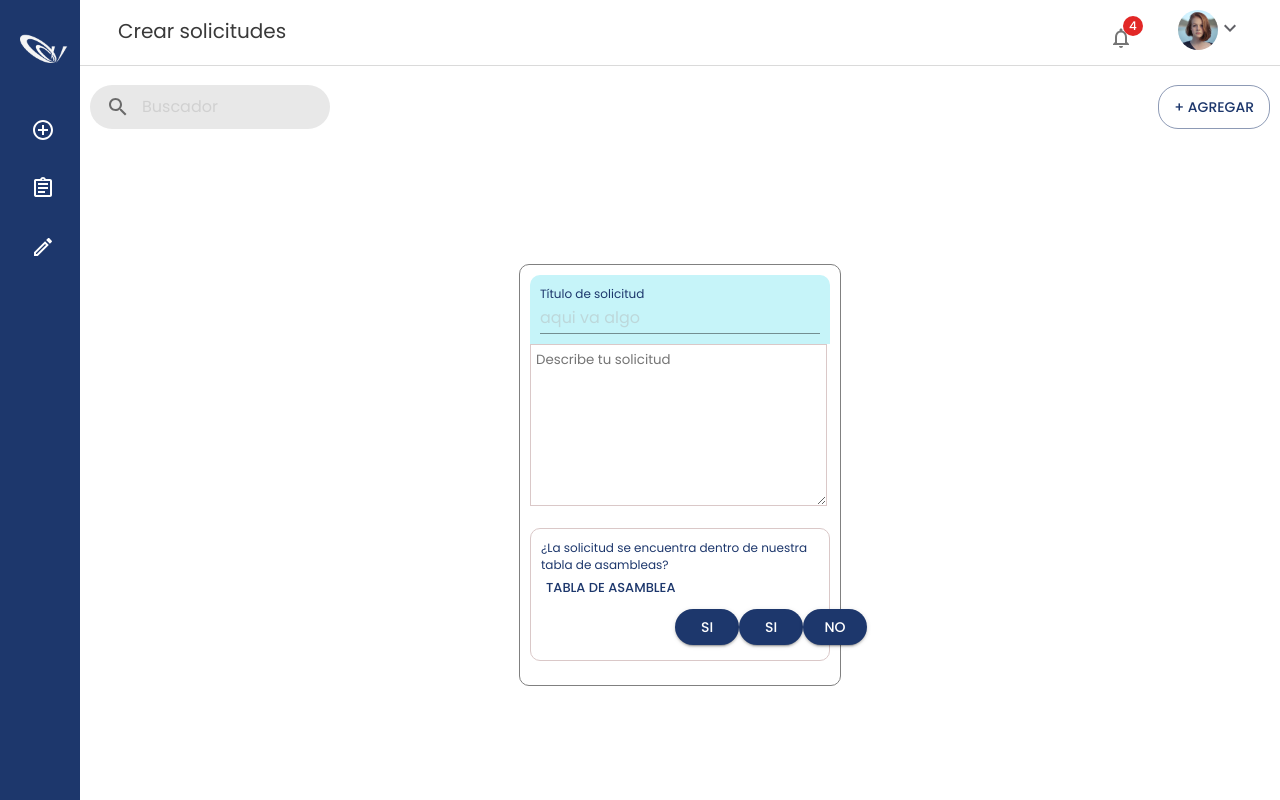
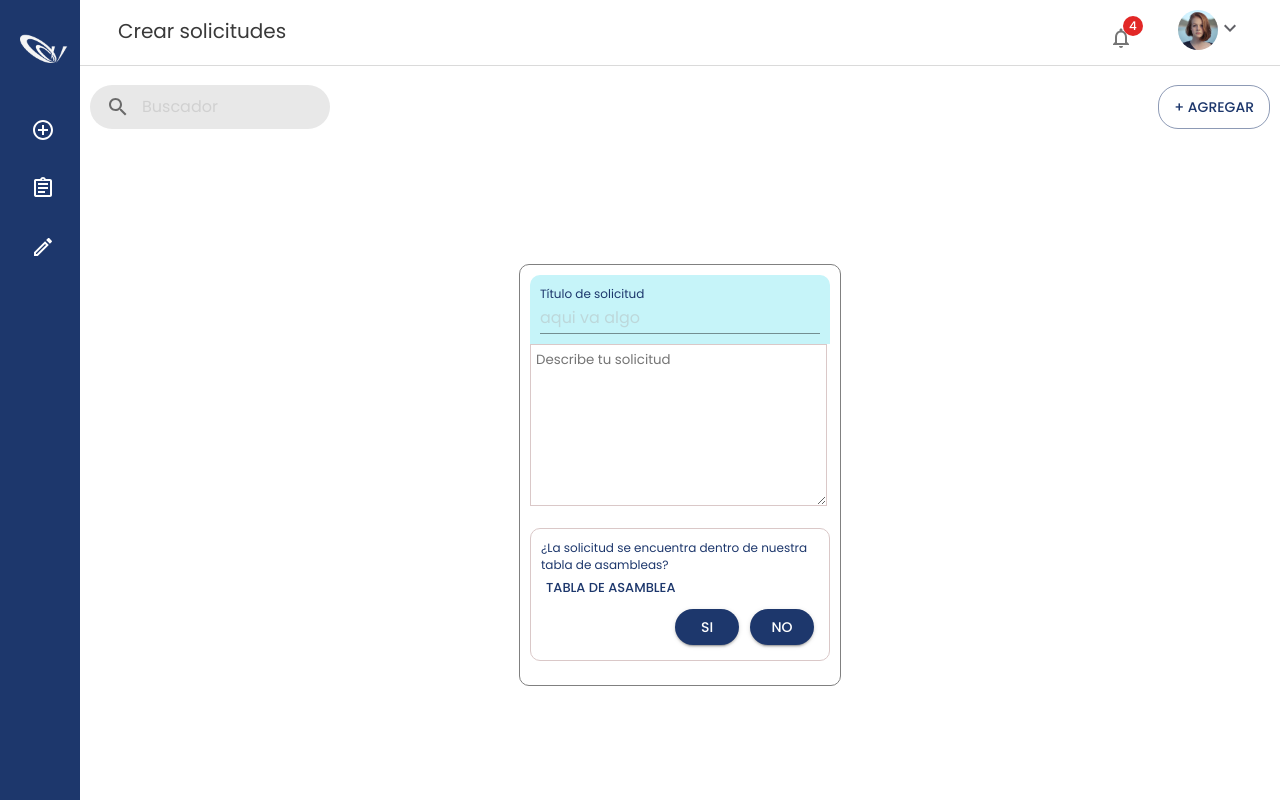
Before and after one commit to EdithOrt/diamond-generating, a React (Create React App) app: page /crear-solicitudes2 in a window 1280 px wide. Built offline with nearby package versions, Linux system fonts and the light colour scheme.

Commit message:
Firebase

```diff
--- a/src/App.js
+++ b/src/App.js
@@ -15,6 +15,15 @@ import Settings from './components/Settings/Settings';
 
 function App() {
   const [id, setId] = useState('');
+  let [data, setData] = useState({
+    title: '',
+    description: '',
+    creationDate: 'edith',
+    author: '',
+    section: '',
+    status: '',
+    expired: ''
+  });
   return (
     <ThemeProvider theme={theme}>
       <Router>
@@ -23,7 +32,7 @@ function App() {
             <Route path="/dashboard" render={() => <Dashboard />} />
             <Route exact path="/" render={() => <Login />} />
             <Route path="/crear-solicitudes" render={() => <NewPetition />} />
-            <Route path="/crear-solicitudes2" render={() => <NewPetition2 id={id} setId={setId} />} />
+            <Route path="/crear-solicitudes2" render={() => <NewPetition2 setData={setData} data={data} id={id} setId={setId} />} />
             <Route path="/crear-firma" render={() => <Signature />} />
             <Route path="/documento" render={() => <Document />} />
             <Route path="/vista-previa" render={() => <PreviewDoc id={id} />} />
--- a/src/Assets/styles.js
+++ b/src/Assets/styles.js
@@ -156,6 +156,7 @@ const useStyles = makeStyles({
         padding: '10px',
         border: '1px solid gray',
         borderRadius: '10px'
+
     },
     inputTitleContainer: {
         display: 'flex',
@@ -193,6 +194,7 @@ const useStyles = makeStyles({
         width: '70%',
         height: '70%'
     },
+
     containerQuestion: {
         height: '100%',
         display: 'flex',
@@ -250,6 +252,7 @@ const useStyles = makeStyles({
         justifyContent: 'center',
         alignItems: 'center',
     },
+
 });
 
 export default useStyles;
--- a/src/components/Dashboard/CardRequest.jsx
+++ b/src/components/Dashboard/CardRequest.jsx
@@ -1,7 +1,7 @@
 import { Card, Avatar, IconButton, CardHeader, CardContent, Typography, Box } from '@material-ui/core';
 import { makeStyles } from '@material-ui/core/styles';
 import { red } from '@material-ui/core/colors';
-import {LinearProgress} from '@material-ui/core';
+import { LinearProgress } from '@material-ui/core';
 import MoreVertIcon from '@material-ui/icons/MoreVert';
 import AccessTimeSharpIcon from '@material-ui/icons/AccessTimeSharp';
 import React from 'react';
@@ -9,15 +9,16 @@ import React from 'react';
 
 const useStyles = makeStyles((theme) => ({
     root: {
-      maxWidth: 336,
+        maxWidth: 306,
         borderRadius: 0
     },
+
     avatar: {
         backgroundColor: red[500],
     },
     bar: {
         height: 7,
-          marginBottom:10,
+        marginBottom: 10,
         borderRadius: 5
     },
     box1: {
@@ -56,7 +57,7 @@ const useStyles = makeStyles((theme) => ({
     }
 }))
 
-const Request = ({info}) => {
+const Request = ({ info }) => {
 
     const classes = useStyles();
 
--- a/src/components/ModalesPrueba/Prueba1.jsx
+++ b/src/components/ModalesPrueba/Prueba1.jsx
@@ -12,8 +12,9 @@ import Asambly from './Asambly';
 import Remember from './Remember';
 import Stepper from '../NewPetition/Stepper';
 import ModalTicket from '../NewPetition/ModalTicket';
+import { db } from '../../firebase-config';
 
-export default function AlertDialog() {
+export default function AlertDialog({ id, setId, data, setData }) {
     const classes = useStyles();
     const [open, setOpen] = React.useState(false);
 
@@ -53,6 +54,19 @@ export default function AlertDialog() {
     const handleFifthChange = () => {
         setFifth(false);
         setSixth(true);
+    };
+    const handleData = () => {
+        db.collection('requests').add({
+            title: data.title,
+            description: data.description,
+            creationDate: data.creationDate,
+            author: data.author,
+            section: data.section,
+            status: data.status,
+            expired: data.expired
+        }).then((docRef) => {
+            setId(docRef.id);
+        });
     };
 
     return (
@@ -151,7 +165,7 @@ export default function AlertDialog() {
                                     <ModalTicket />
 
                                     <Link to='/vista-previa'>
-                                        <Button variant="contained" color="primary" onClick={handleClose}>
+                                        <Button variant="contained" color="primary" onClick={handleData}>
                                             Enviar
                                     </Button>
                                     </Link>
--- a/src/components/NewPetition/Form.jsx
+++ b/src/components/NewPetition/Form.jsx
@@ -7,31 +7,10 @@ import Prueba1 from '../ModalesPrueba/Prueba1';
 
 import { db } from '../../firebase-config';
 
-function Form({ id, setId }) {
+function Form({ id, setId, data, setData }) {
     const classes = useStyles();
-    let [data, setData] = useState({
-        title: '',
-        description: '',
-        creationDate: 'edith',
-        author: 'hola',
-        section: 'tengo',
-        status: 'sueño',
-        expired: ':('
-    });
 
-    const handleData = () => {
-        db.collection('requests').add({
-            title: data.title,
-            description: data.description,
-            creationDate: data.creationDate,
-            author: data.author,
-            section: data.section,
-            status: data.status,
-            expired: data.expired
-        }).then((docRef) => {
-            setId(docRef.id);
-        });
-    };
+
 
     const handleInput = (e) => {
         setData({
@@ -63,11 +42,9 @@ function Form({ id, setId }) {
                 <ModalTable />
                 <div className={classes.btnForm}>
 
-                    <Prueba1 />
+                    <Prueba1 data={data} setData={setData} setId={setId} />
 
-                    <Button onClick={handleData} variant="contained" color="primary">
-                        Si
-                    </Button>
+
 
                     <Button variant="contained" color="primary">
                         No
--- a/src/components/NewPetition/NewPetition2.jsx
+++ b/src/components/NewPetition/NewPetition2.jsx
@@ -6,7 +6,7 @@ import useStyles from '../../Assets/styles';
 import { Button } from '@material-ui/core';
 import Form from './Form';
 
-function NewPetition({id, setId}) {
+function NewPetition({ id, setId, data, setData }) {
 
     const classes = useStyles();
     const [addPetition, setAddPetition] = useState(false);
@@ -30,7 +30,7 @@ function NewPetition({id, setId}) {
                     height: '100%'
                 }}>
                     <div>
-                        <Form id={id} setId={setId} />
+                        <Form id={id} setId={setId} data={data} setData={setData} />
                     </div>
                     {
                         addPetition ?
```
Also changed, not shown: src/components/NewPetition/Stepper.jsx (+4 -4 lines). Lines whose indentation alone changed are shown as unchanged.
